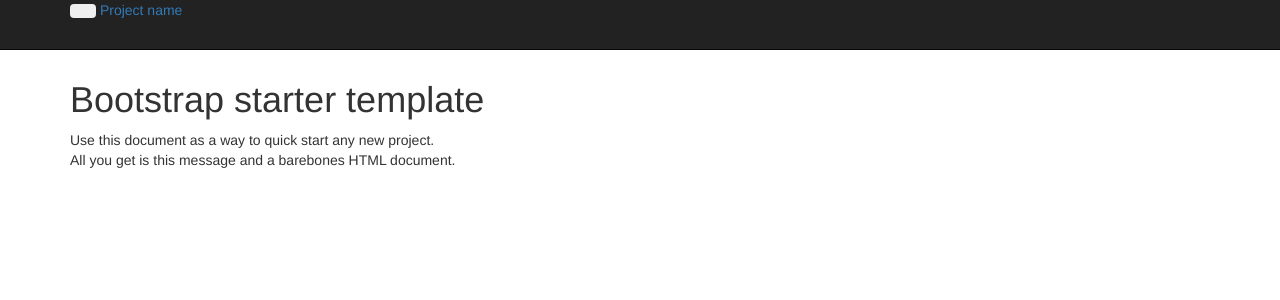
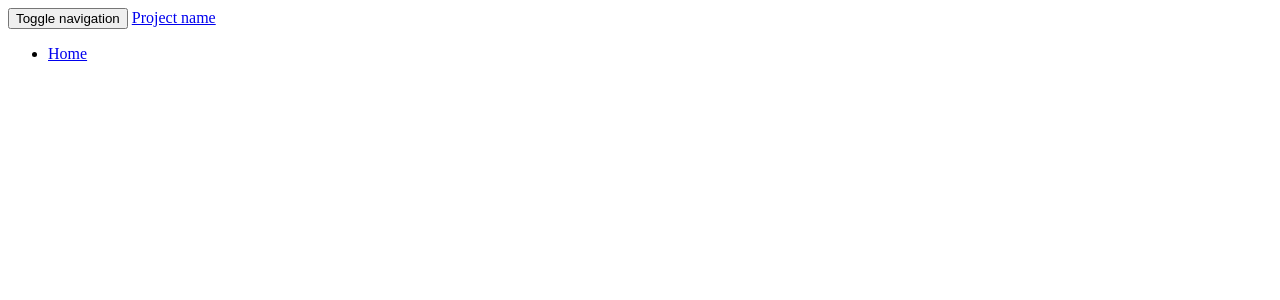
Before and after one commit to chathaway-codes/django_template, a Python web app: template templates/base.html in a window 1280 px wide. Shown: the top 300 px of the page. Run offline with Jinja, Linux system fonts and the light colour scheme; the template is opened without the code that fills it, so the values that code supplies are empty; some libraries are stand-ins or nearby versions.

Commit message:
Some minor fixes

```diff
--- a/project_name/settings.py
+++ b/project_name/settings.py
@@ -84,18 +84,18 @@ USE_TZ = True
 
 STATIC_URL = '/static/'
 
-STATIC_ROOT = os.path.join(BASE_DIR, '/collected_static/')
+STATIC_ROOT = os.path.join(BASE_DIR, 'collected_static/')
 
 MEDIA_URL = '/media/'
 
 MEDIA_ROOT = os.path.join(BASE_DIR, '/media/')
 
 STATICFILES_DIRS = (
-    os.path.join(BASE_DIR, '/static/'),
+    os.path.join(BASE_DIR, 'static/'),
 )
 
 TEMPLATE_DIRS = (
-    os.path.join(BASE_DIR, '/templates/'),
+    os.path.join(BASE_DIR, 'templates/'),
 )
 
 # Import local settings
--- a/templates/base.html
+++ b/templates/base.html
@@ -2,78 +2,43 @@
 <html lang="en">
   <head>
     <meta charset="utf-8">
-    <title>{% block title %}My Site{% endblock %}</title>
-    <meta name="viewport" content="width=device-width, initial-scale=1.0">
+    <meta http-equiv="X-UA-Compatible" content="IE=edge">
+    <meta name="viewport" content="width=device-width, initial-scale=1">
+    <!-- The above 3 meta tags *must* come first in the head; any other head content must come *after* these tags -->
     <meta name="description" content="">
     <meta name="author" content="">
+    <link rel="icon" href="../../favicon.ico">
 
-    <!-- Le styles -->
-    <link href="{{ STATIC_URL }}bootstrap/css/bootstrap.css" rel="stylesheet">
-    <style>
-      body {
-        padding-top: 60px; /* 60px to make the container go all the way to the bottom of the topbar */
-      }
-    </style>
-    <link href="{{ STATIC_URL }}bootstrap/css/bootstrap-responsive.css" rel="stylesheet">
+    <title>{% block title %}{% endblock %}</title>
 
-    <!-- HTML5 shim, for IE6-8 support of HTML5 elements -->
-    <!--[if lt IE 9]>
-      <script src="{{ STATIC_URL }}bootstrap/js/html5shiv.js"></script>
-    <![endif]-->
-
-    <!-- Fav and touch icons -->
-    <link rel="apple-touch-icon-precomposed" sizes="144x144" href="{{ STATIC_URL }}bootstrap/ico/apple-touch-icon-144-precomposed.png">
-    <link rel="apple-touch-icon-precomposed" sizes="114x114" href="{{ STATIC_URL }}bootstrap/ico/apple-touch-icon-114-precomposed.png">
-      <link rel="apple-touch-icon-precomposed" sizes="72x72" href="{{ STATIC_URL }}bootstrap/ico/apple-touch-icon-72-precomposed.png">
-                    <link rel="apple-touch-icon-precomposed" href="{{ STATIC_URL }}bootstrap/ico/apple-touch-icon-57-precomposed.png">
-                                   <link rel="shortcut icon" href="{{ STATIC_URL }}bootstrap/ico/favicon.png">
+    {% block extrahead %}{% endblock %}
   </head>
 
   <body>
 
-    <div class="navbar navbar-inverse navbar-fixed-top">
-      <div class="navbar-inner">
-        <div class="container">
-          <button type="button" class="btn btn-navbar" data-toggle="collapse" data-target=".nav-collapse">
+    <nav class="navbar navbar-inverse navbar-fixed-top">
+      <div class="container">
+        <div class="navbar-header">
+          <button type="button" class="navbar-toggle collapsed" data-toggle="collapse" data-target="#navbar" aria-expanded="false" aria-controls="navbar">
+            <span class="sr-only">Toggle navigation</span>
             <span class="icon-bar"></span>
             <span class="icon-bar"></span>
             <span class="icon-bar"></span>
           </button>
-          <a class="brand" href="#">Project name</a>
-          <div class="nav-collapse collapse">
-            <ul class="nav">
-              <li class="active"><a href="#">Home</a></li>
-              <li><a href="#about">About</a></li>
-              <li><a href="#contact">Contact</a></li>
-            </ul>
-          </div><!--/.nav-collapse -->
+          <a class="navbar-brand" href="#">Project name</a>
         </div>
+        <div id="navbar" class="collapse navbar-collapse">
+          <ul class="nav navbar-nav">
+            <li class="active"><a href="#">Home</a></li>
+          </ul>
+        </div><!--/.nav-collapse -->
       </div>
-    </div>
+    </nav>
 
     <div class="container">
+        {% block content %}{% endblock %}
+    </div><!-- /.container -->
 
-      <h1>Bootstrap starter template</h1>
-      <p>Use this document as a way to quick start any new project.<br> All you get is this message and a barebones HTML document.</p>
-
-    </div> <!-- /container -->
-
-    <!-- Le javascript
-    ================================================== -->
-    <!-- Placed at the end of the document so the pages load faster -->
-    <script src="{{ STATIC_URL }}bootstrap/js/jquery.js"></script>
-    <script src="{{ STATIC_URL }}bootstrap/js/bootstrap-transition.js"></script>
-    <script src="{{ STATIC_URL }}bootstrap/js/bootstrap-alert.js"></script>
-    <script src="{{ STATIC_URL }}bootstrap/js/bootstrap-modal.js"></script>
-    <script src="{{ STATIC_URL }}bootstrap/js/bootstrap-dropdown.js"></script>
-    <script src="{{ STATIC_URL }}bootstrap/js/bootstrap-scrollspy.js"></script>
-    <script src="{{ STATIC_URL }}bootstrap/js/bootstrap-tab.js"></script>
-    <script src="{{ STATIC_URL }}bootstrap/js/bootstrap-tooltip.js"></script>
-    <script src="{{ STATIC_URL }}bootstrap/js/bootstrap-popover.js"></script>
-    <script src="{{ STATIC_URL }}bootstrap/js/bootstrap-button.js"></script>
-    <script src="{{ STATIC_URL }}bootstrap/js/bootstrap-collapse.js"></script>
-    <script src="{{ STATIC_URL }}bootstrap/js/bootstrap-carousel.js"></script>
-    <script src="{{ STATIC_URL }}bootstrap/js/bootstrap-typeahead.js"></script>
-
+    {% block extrajs %}{% endblock %}
   </body>
 </html>
```
Also changed, not shown: README.md (deleted).
